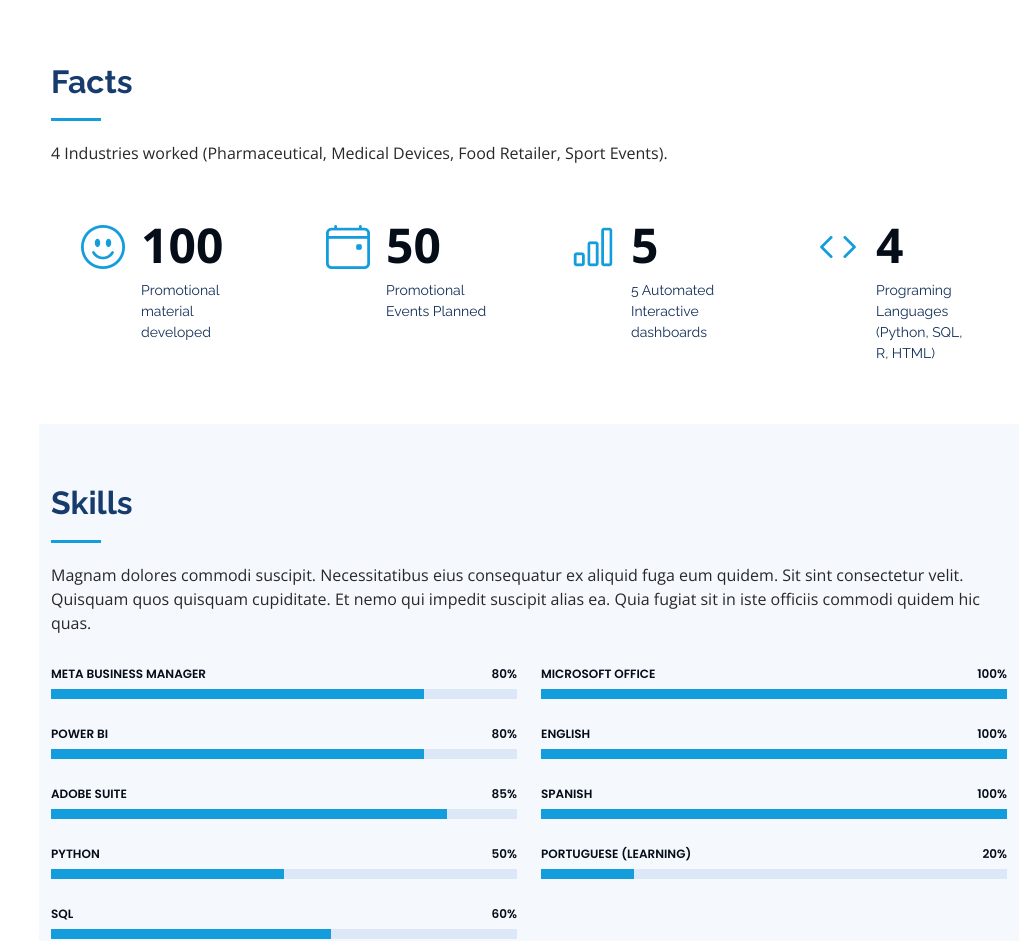
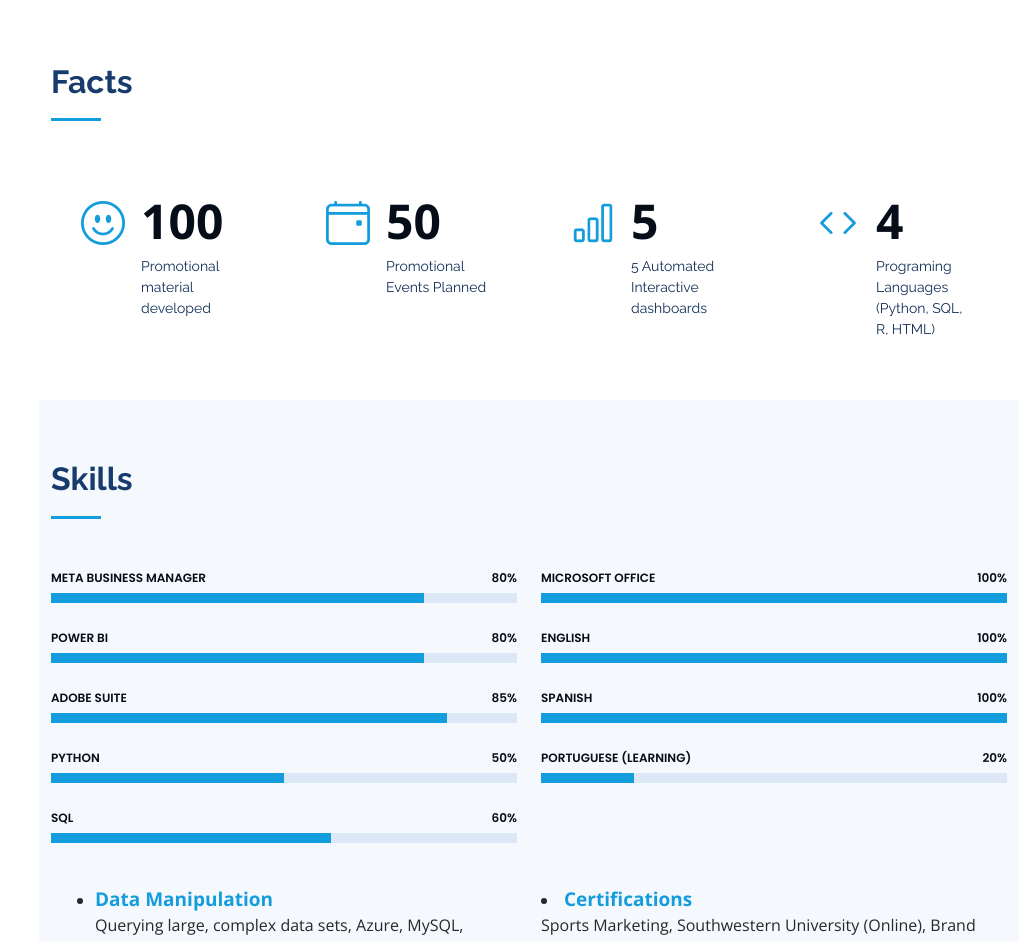
Before and after one commit to santiagocrane/santiago-crane, a plain HTML site: page index.html in a window 1280 px wide. Shown: the part 1584-2525 px from the top of the page, without its empty margins (261-1280 px from the left). Drawn offline with nearby package versions, Linux system fonts and the light colour scheme.

Commit message:
remove lorem

```diff
--- a/index.html
+++ b/index.html
@@ -138,7 +138,7 @@
 
         <div class="section-title">
           <h2>Facts</h2>
-          <p>4 Industries worked (Pharmaceutical, Medical Devices, Food Retailer, Sport Events).</p>
+
         </div>
 
         <div class="row no-gutters">
@@ -187,7 +187,7 @@
 
         <div class="section-title">
           <h2>Skills</h2>
-          <p>Magnam dolores commodi suscipit. Necessitatibus eius consequatur ex aliquid fuga eum quidem. Sit sint consectetur velit. Quisquam quos quisquam cupiditate. Et nemo qui impedit suscipit alias ea. Quia fugiat sit in iste officiis commodi quidem hic quas.</p>
+
         </div>
 
         <div class="row skills-content">
```
